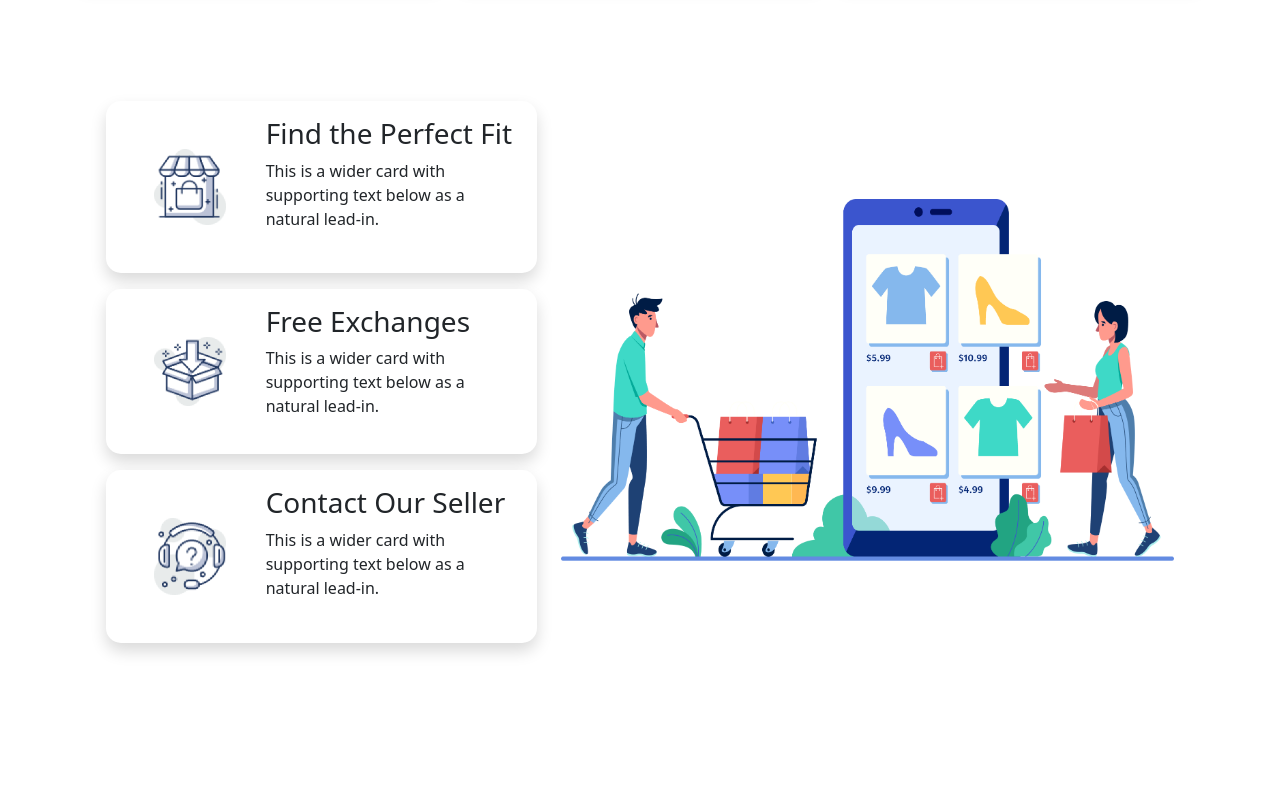
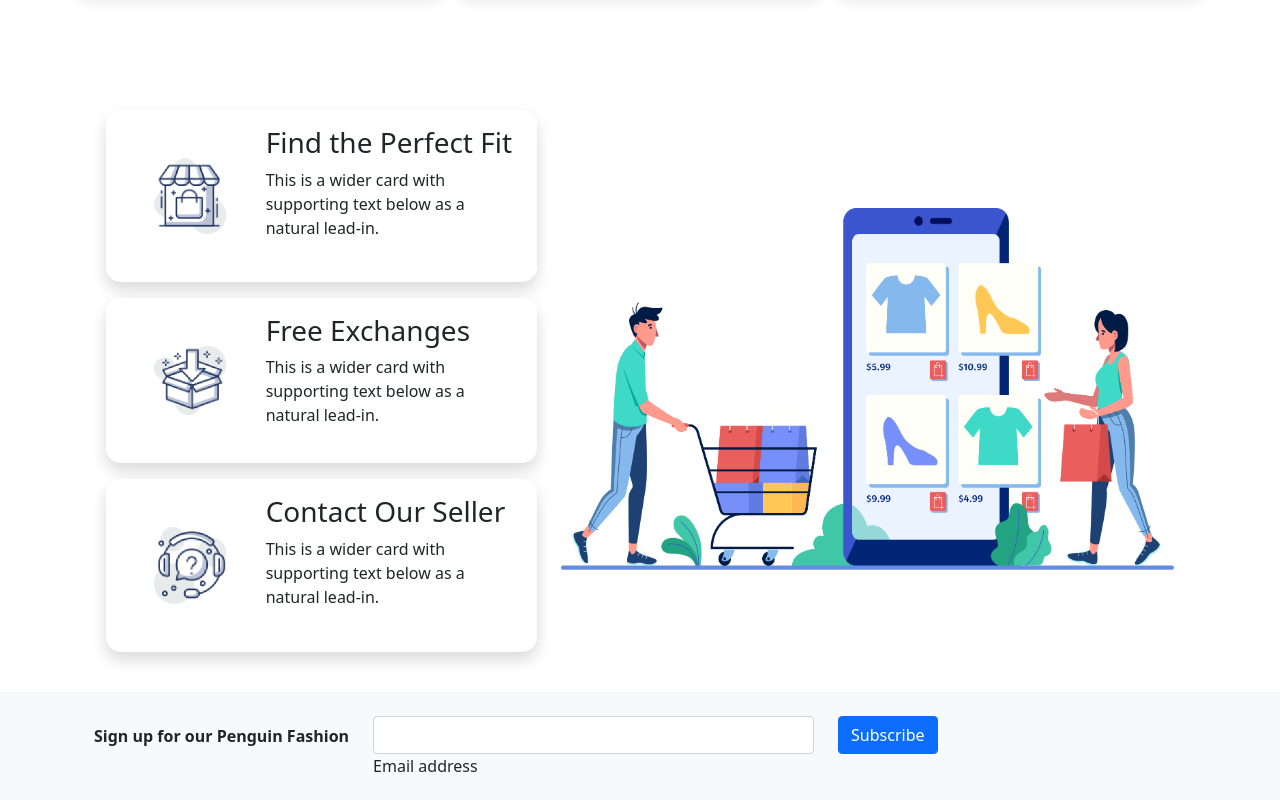
Before and after one commit to Farzana79/responsive-website, a plain HTML site: page index.html in a window 1280 px wide. Shown: the part 2000-2800 px from the top of the page. Before the commit the page ends 2683 px from the top, so only its background shows below. Drawn offline with nearby package versions, Linux system fonts and the light colour scheme.

Commit message:
added footer

```diff
--- a/index.html
+++ b/index.html
@@ -10,9 +10,10 @@
 </head>
 <body>
     <main>
-        <header class="container">
+      <!--first section-->
+        <header >
             <section class="first-section ">
-                <nav class="navbar navbar-expand-lg sticky-top navbar-light">
+                <nav class="navbar navbar-expand-lg fixed-top navbar-light bg-light">
                     <div class="container-fluid ">
                       <a class="navbar-brand" href="#"><img class="logo" src="logo/Group 33072.png" alt=""></a>
                       <button class="navbar-toggler" type="button" data-bs-toggle="collapse" data-bs-target="#navbarNav" aria-controls="navbarNav" aria-expanded="false" aria-label="Toggle navigation">
@@ -60,6 +61,7 @@
                 </div>
               </section>
         </header>
+        <!--second section-->
         <section class="mt-5 container" >
             <h1>WOMAN JACKET</h1><br><br>
 
@@ -125,7 +127,7 @@
             </div>
 
         </section>
-
+        <!--third section-->
         <section class="mt-5 container" >
             <h1>MAN JACKET</h1><br><br>
 
@@ -192,7 +194,7 @@
 
         </section>
 
-
+         <!--4th section-->
         <section class="container mt-5"><br><br>
             <div class="row d-flex align-items-center p-4">
 
@@ -253,6 +255,49 @@
 
     </main>
 
+      <footer class="bg-light text-center text-lg-start">
+        <!-- Grid container -->
+        <div class="container p-4 pb-0">
+          <form action="">
+            <!--Grid row-->
+            <div class="row">
+              <!--Grid column-->
+              <div class="col-auto mb-4 mb-md-0">
+                <p class="pt-2"><strong>Sign up for our Penguin Fashion</strong></p>
+              </div>
+              <!--Grid column-->
+
+              <!--Grid column-->
+              <div class="col-md-5 col-12 mb-4 mb-md-0">
+                <!-- Email input -->
+                <div class="form-outline mb-4">
+                  <input type="email" id="form5Example2" class="form-control" />
+                  <label class="form-label" for="form5Example2">Email address</label>
+                </div>
+              </div>
+              <!--Grid column-->
+
+              <!--Grid column-->
+              <div class="col-auto mb-4 mb-md-0">
+                <!-- Submit button -->
+                <button type="submit" class="btn btn-primary mb-4">Subscribe</button>
+              </div>
+              <!--Grid column-->
+            </div>
+            <!--Grid row-->
+          </form>
+        </div>
+        <!-- Grid container -->
+
+
+        <div class="text-center p-3" style="background-color: rgba(0, 0, 0, 0.2)">
+          © 2021 Copyright:
+          <a class="text-dark" href="">PENGUIN FASHION</a>
+        </div>
+
+      </footer>
+
+
     <script src="https://cdn.jsdelivr.net/npm/bootstrap@5.0.0-beta1/dist/js/bootstrap.bundle.min.js" integrity="sha384-ygbV9kiqUc6oa4msXn9868pTtWMgiQaeYH7/t7LECLbyPA2x65Kgf80OJFdroafW" crossorigin="anonymous"></script>
     </body>
 </html>
```
